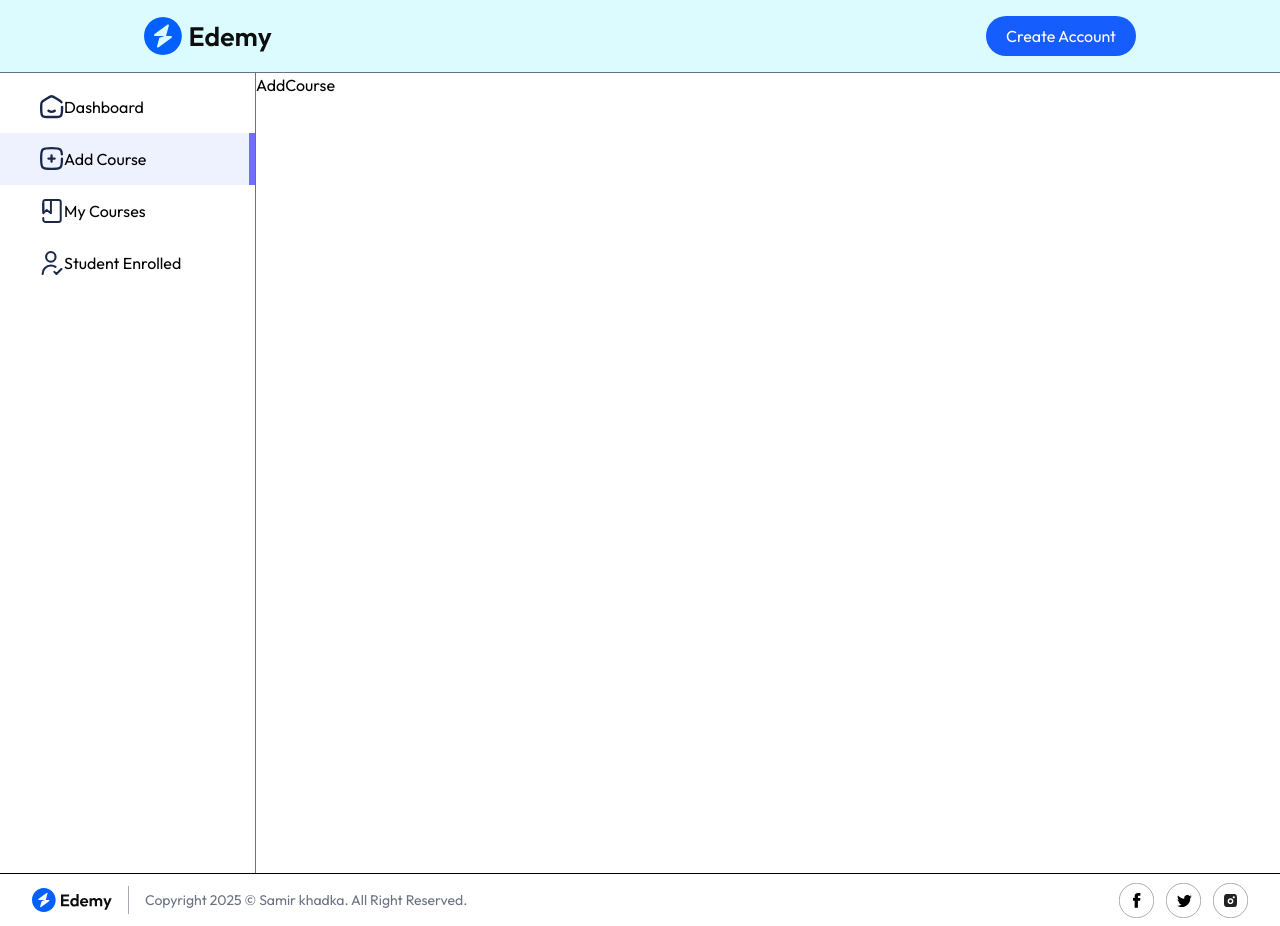
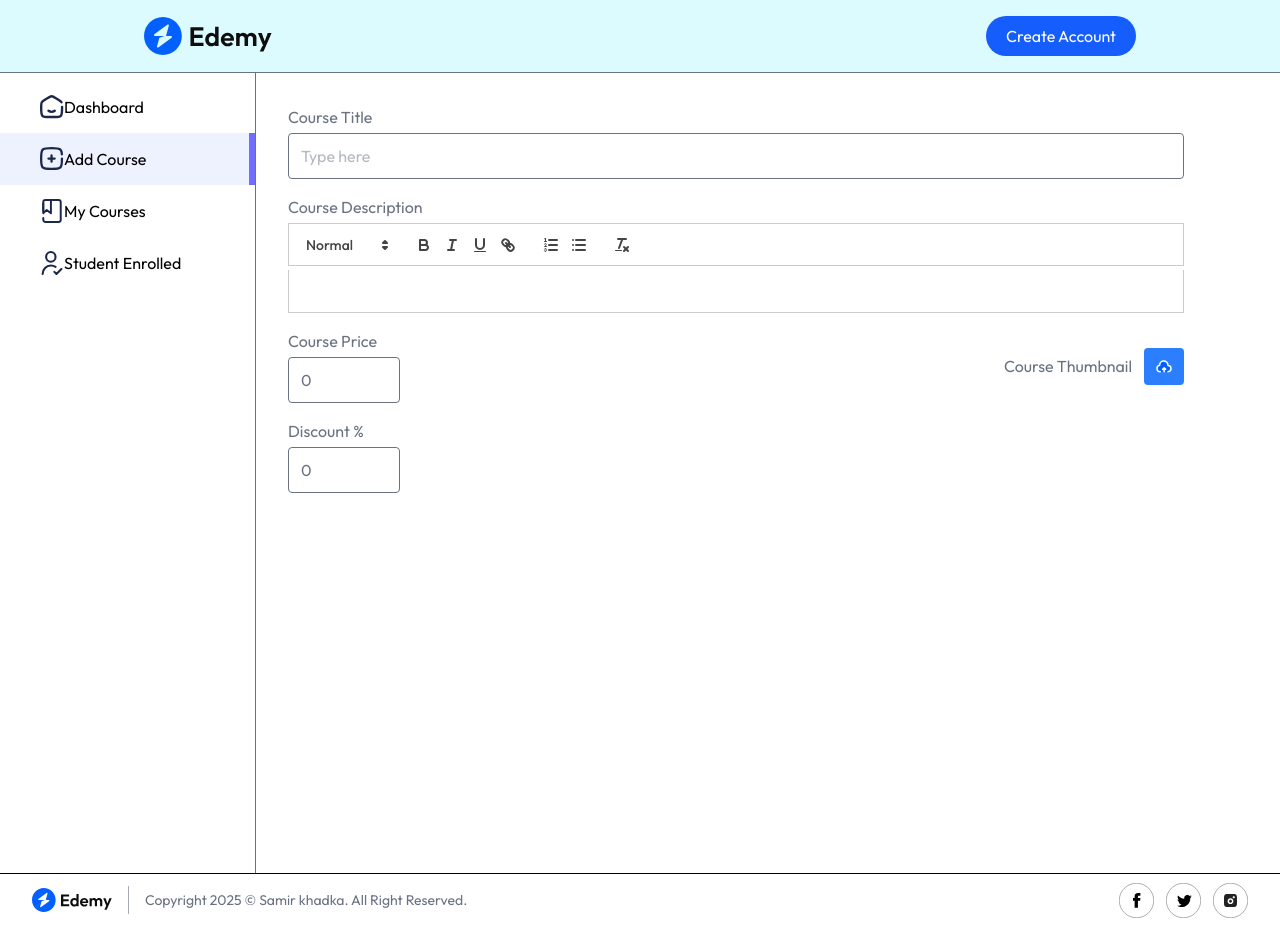
Before and after one commit to samirkhadka7/Edu, a React (Vite) app in the folder Desktop/Edu-connect/client/: page /educator/add-course in a window 1280 px wide. Built offline with nearby package versions, Linux system fonts and the light colour scheme; no server answers.

Commit message:
work on Add course

```diff
--- a/Desktop/Edu-connect/client/src/App.jsx
+++ b/Desktop/Edu-connect/client/src/App.jsx
@@ -13,6 +13,8 @@ import MyCourses from './pages/educator/MyCourses'
 import Navbar from './components/student/Navbar'
 import Login from './pages/student/Login'
 import Register from './pages/student/Register'
+import StudentsEnrolled from './pages/educator/StudentsEnrolled'
+import "quill/dist/quill.snow.css";
 
 const App = () => {
   return (
@@ -35,6 +37,7 @@ const App = () => {
           <Route path='/educator' element={<Dashboard />}/>
           <Route path='add-course' element={<AddCourse />}/>
           <Route path='my-courses' element={<MyCourses />}/>
+          <Route path='student-enrolled' element={<StudentsEnrolled />}/>
         </Route>
       </Routes>
     </div>
--- a/Desktop/Edu-connect/client/src/pages/educator/AddCourse.jsx
+++ b/Desktop/Edu-connect/client/src/pages/educator/AddCourse.jsx
@@ -1,11 +1,110 @@
-import React from 'react'
+import React, { useEffect, useRef, useState } from 'react';
+import uniqid from 'uniqid';
+import Quill from 'quill';
+import { assets } from '../../assets/assets';
+// import 'quill/dist/quill.snow.css';
 
 const AddCourse = () => {
+  const quillRef = useRef(null);
+  const editorRef = useRef(null);
+
+  const [courseTitle, setCourseTitle] = useState('');
+  const [coursePrice, setCoursePrice] = useState(0);
+  const [discount, setDiscount] = useState(0);
+  const [image, setImage] = useState(null);
+  const [chapters, setChapters] = useState([]);
+  const [showPopup, setShowpopup] = useState(false);
+  const [currentChapterId, setCurrentChapterId] = useState(null);
+
+  const [lectureDetails, setLectureDetails] = useState({
+    lectureTitle: '',
+    lectureDuration: '',
+    lectureUrl: '',
+    isPreviewFree: false,
+  });
+
+  useEffect(() => {
+    // Initiate Quill only once
+    if (!quillRef.current && editorRef.current) {
+      quillRef.current = new Quill(editorRef.current, {
+        theme: 'snow',
+      });
+    }
+  }, []);
+
   return (
-    <div>
-      <h1>AddCourse</h1>
+    <div className="h-screen overflow-scroll flex flex-col items-start justify-between md:p-8 md:pb-0 p-4 pt-8 pb-0">
+      <form className="flex flex-col gap-4 max-w-4xl w-full text-gray-500">
+        <div className="flex flex-col gap-1">
+          <p>Course Title</p>
+          <input
+            onChange={(e) => setCourseTitle(e.target.value)}
+            value={courseTitle}
+            type="text"
+            placeholder="Type here"
+            className="outline-none md:py-2.5 py-2 px-3 rounded border border-gray-500"
+            required
+          />
+        </div>
+        <div className="flex flex-col gap-1">
+          <p>Course Description</p>
+          <div ref={editorRef}></div>
+        </div>
+
+        <div className="flex items-center justify-between flex-wrap">
+          <div className="flex flex-col gap-1">
+            <p>Course Price</p>
+            <input
+              onChange={(e) => setCoursePrice(Number(e.target.value))}
+              value={coursePrice}
+              type="number"
+              placeholder="0"
+              className="outline-none md:py-2.5 py-2 w-28 px-3 rounded border border-gray-500"
+              required
+            />
+          </div>
+
+          <div className="flex md:flex-row flex-col items-center gap-3">
+            <p>Course Thumbnail</p>
+            <label htmlFor="thumbnailImage" className="flex items-center gap-3">
+              <img
+                src={assets.file_upload_icon}
+                alt=""
+                className="p-3 bg-blue-500 rounded"
+              />
+              <input
+                type="file"
+                id="thumbnailImage"
+                onChange={(e) => setImage(e.target.files[0])}
+                accept="image/*"
+                hidden
+              />
+              {image && (
+                <img
+                  className="max-h-10"
+                  src={URL.createObjectURL(image)}
+                  alt="Thumbnail"
+                />
+              )}
+            </label>
+          </div>
+        </div>
+        <div className="flex flex-col gap-1">
+          <p>Discount %</p>
+          <input
+            onChange={(e) => setDiscount(Number(e.target.value))}
+            value={discount}
+            type="number"
+            placeholder="0"
+            min={0}
+            max={100}
+            className="outline-none md:py-2.5 py-2 w-28 px-3 rounded border border-gray-500"
+            required
+          />
+        </div>
+      </form>
     </div>
-  )
-}
+  );
+};
 
-export default AddCourse
+export default AddCourse;
--- a/Desktop/Edu-connect/client/src/pages/educator/StudentsEnrolled.jsx
+++ b/Desktop/Edu-connect/client/src/pages/educator/StudentsEnrolled.jsx
@@ -1,11 +1,49 @@
-import React from 'react'
+import React, { useEffect, useState } from 'react'
+import { dummyStudentEnrolled } from '../../assets/assets';
+import Loading from '../../components/student/Loading';
 
 const StudentsEnrolled = () => {
-  return (
-    <div>
-      <h1>StudentsEnrolled</h1>
+
+  const [enrolledStudents, setEnrolledStudents] = useState(null)
+  const fetchEnrolledStudents = async ()=> {
+    setEnrolledStudents (dummyStudentEnrolled)
+  }
+
+  useEffect (() => {
+    fetchEnrolledStudents()
+  }, [])
+
+  return enrolledStudents ?(
+      <div className="min-h-screen flex flex-col items-start justify-between md:p-8
+      md:pb-0p-4 pt-8 pb-0">
+        <div className="flex flex-col items-center max-w-4x1 w-full overflow-hidden
+        rounded-md bg-white border border-gray-500/20 ">
+        <table className='table-fixed md:table-auto w-full overflow-hidden pb-4'>
+          <thead className="text-gray-900 border-b border-gray-500/20 text-sm text-left" >
+            <tr>
+            <th className="px-4 py-3 font-semibold text-center  hidden sm:table-cell">#</th>
+            <th className="px-4 py-3 font-semibold">Student Name</th>
+            <th className="px-4 py-3 font-semibold">Course Title</th>
+            <th className="px-4 py-3 font-semibold hidden sm:table-cell">Date</th>
+            </tr>
+          </thead>
+          <tbody>
+          {enrolledStudents.map ((item, index) => (
+            <tr key={index} className="border-b border-gray-500/20">
+              <td className="px-4 py-3 text-center hidden sm:table-cell">{index +1}</td>
+              <td className="md:px-4 px-2 py-3 flex items-center space-x-3">
+              <img src={item.student. imageUrl} alt="" className="w-9 h-9 rounded-full"/>
+              <span className="truncate">{item.student.name}</span>
+              </td>
+              <td className="px-4 py-3 truncate">{item.courseTitle}</td>
+              <td className="px-4 py-3 hidden sm:table-cell">{new Date(item.purchaseDate).toLocaleDateString()}</td>
+            </tr>
+          ))}
+          </tbody>
+        </table>
+      </div>
     </div>
-  )
+  ) : <Loading />
 }
 
 export default StudentsEnrolled
```
